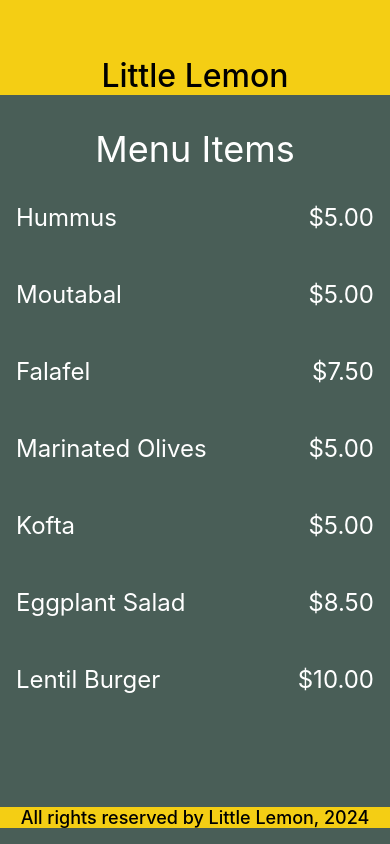
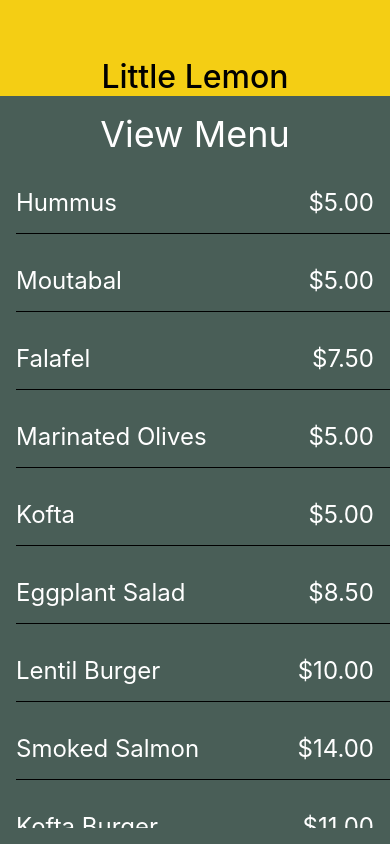
Before and after one commit to ygit/LittleLemonApp, a React Native app: screen / in a window 390 px wide. Built offline with nearby package versions, Linux system fonts and the light colour scheme.

Commit message:
added header & footers

```diff
--- a/App.tsx
+++ b/App.tsx
@@ -14,9 +14,7 @@ export default function App() {
         {/*<Welcome />*/}
         <MenuItems />
       </View>
-      <View style={styles.footer}>
-        <LittleLemonFooter />
-      </View>
+      <View style={styles.footer}>{/*<LittleLemonFooter />*/}</View>
     </View>
   );
 }
@@ -35,7 +33,7 @@ const styles = StyleSheet.create({
   },
   welcome: {
     marginTop: 16,
-    flex: 0.75,
+    flex: 0.9,
     width: "100%",
   },
   footer: {
--- a/components/MenuItems.tsx
+++ b/components/MenuItems.tsx
@@ -23,6 +23,17 @@ const menuItemsToDisplay = [
   { name: "Tiramisu", price: "$5.00", id: "20U" },
   { name: "Panna Cotta", price: "$5.00", id: "21V" },
 ];
+
+const Separator = () => <View style={styles.separator} />;
+
+const Header = () => <Text style={styles.headerText}>View Menu</Text>;
+
+const Footer = () => (
+  <Text style={styles.footerText}>
+    All Rights Reserved by Little Lemon, 2024
+  </Text>
+);
+
 export const MenuItems = () => {
   const renderItem = ({ item }: { item: { name: String; price: String } }) => {
     return (
@@ -35,12 +46,14 @@ export const MenuItems = () => {
 
   return (
     <View style={styles.container}>
-      <Text style={styles.header}>Menu Items</Text>
       <FlatList
         style={styles.flatList}
         data={menuItemsToDisplay}
         renderItem={renderItem}
         keyExtractor={(item) => item.id}
+        ItemSeparatorComponent={Separator}
+        ListHeaderComponent={Header}
+        ListFooterComponent={Footer}
       />
     </View>
   );
@@ -52,14 +65,24 @@ const styles = StyleSheet.create({
     backgroundColor: "#495E57",
     alignItems: "center",
   },
-  header: {
+  headerText: {
     color: "white",
     fontSize: 36,
     textAlign: "center",
-    marginTop: 16,
+  },
+  footerText: {
+    color: "white",
+    fontSize: 12,
+    textAlign: "center",
   },
   flatList: {
     width: "100%",
+  },
+  itemContainer: {
+    flexDirection: "row",
+    alignItems: "center",
+    justifyContent: "space-between",
+    padding: 16,
   },
   item: {
     color: "white",
@@ -67,10 +90,10 @@ const styles = StyleSheet.create({
     textAlign: "center",
     marginTop: 16,
   },
-  itemContainer: {
-    flexDirection: "row",
-    alignItems: "center",
-    justifyContent: "space-between",
-    padding: 16,
+  separator: {
+    borderBottomWidth: StyleSheet.hairlineWidth,
+    width: "100%",
+    marginLeft: 16,
+    backgroundColor: "white",
   },
 });
```
